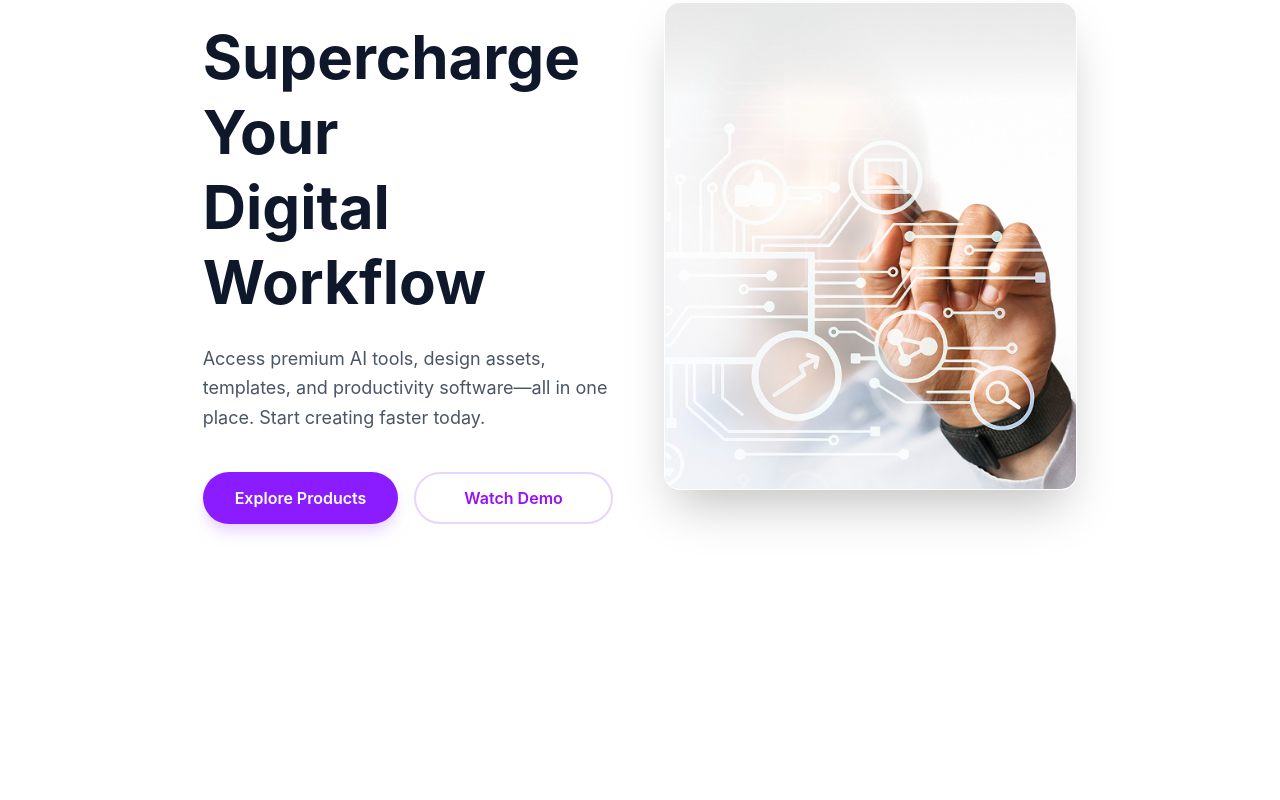
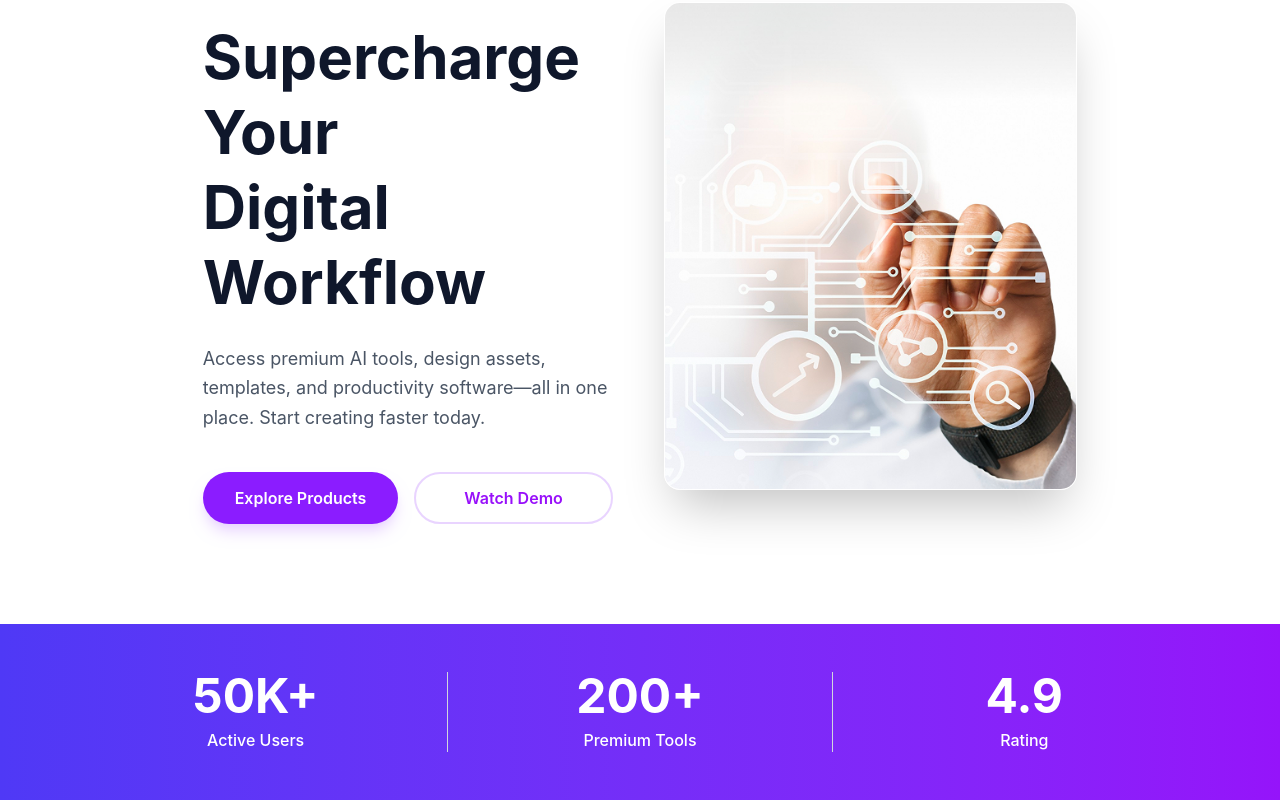
Before and after one commit to gofurrrr/digital-tools, a React (Vite) app: page / in a window 1280 px wide. Shown: the part 204-1004 px from the top of the page. Before the commit the page ends 828 px from the top, so only its background shows below. Built offline with nearby package versions, Linux system fonts and the light colour scheme.

Commit message:
codded stats section

```diff
--- a/src/App.jsx
+++ b/src/App.jsx
@@ -1,12 +1,13 @@
 import Navbar from "./components/Navbar";
 import Banner from "./components/Banner";
-
+import Stats from "./components/stats";
 function App() {
 
   return (
     <>
     <Navbar/>
     <Banner/>
+    <Stats/>
 
     </>
   );
--- a/src/components/Banner.jsx
+++ b/src/components/Banner.jsx
@@ -4,7 +4,7 @@ import bannerpic from "../assets/banner.png";
 const banner = () => {
     return (
 
-<section class="bg-white py-12 md:py-25 px-6 md:px-12 lg:px-24 w-10/12  mx-auto">
+<section class="bg-white py-12 md:py-25 px-6 md:px-12 lg:px-24 w-10/12 mx-auto">
   <div class="max-w-7xl mx-auto flex flex-col md:flex-row items-center gap-12">
 
     <div class="w-full md:w-1/2 space-y-6 order-1">
--- /dev/null
+++ b/src/components/Stats.jsx
@@ -0,0 +1,27 @@
+import React from "react";
+
+const Stats = () => {
+    return (
+<section class="bg-gradient-to-r from-[#4F39F6] to-[#9514FA]  py-12 px-6  mx-auto ">
+  <div class="max-w-6xl mx-auto flex flex-col md:flex-row items-center justify-around gap-8 md:gap-0">
+    <div class="flex-1 text-center md:border-r border-gray-300  w-full">
+        <h3 class="text-4xl  md:text-5xl font-bold  text-white mb-2"> 50K+ </h3>
+        <p class="text-white text-sm md:text-base font-medium">Active Users</p>
+    </div>
+
+    <div class="flex-1  text-center md:border-r border-gray-300   w-full">
+      <h3 class="text-4xl md:text-5xl font-bold text-white mb-2">200+</h3>
+      <p class="text-white text-sm  md:text-base font-medium">Premium Tools</p>
+    </div>
+
+    <div class="flex-1 text-center w-full">
+        <h3 class="text-4xl md:text-5xl font-bold text-white mb-2"> 4.9</h3>
+        <p class="text-white text-sm md:text-base font-medium">Rating</p>
+
+    </div>
+  </div>
+</section>
+    );
+}
+
+export default Stats;
```
